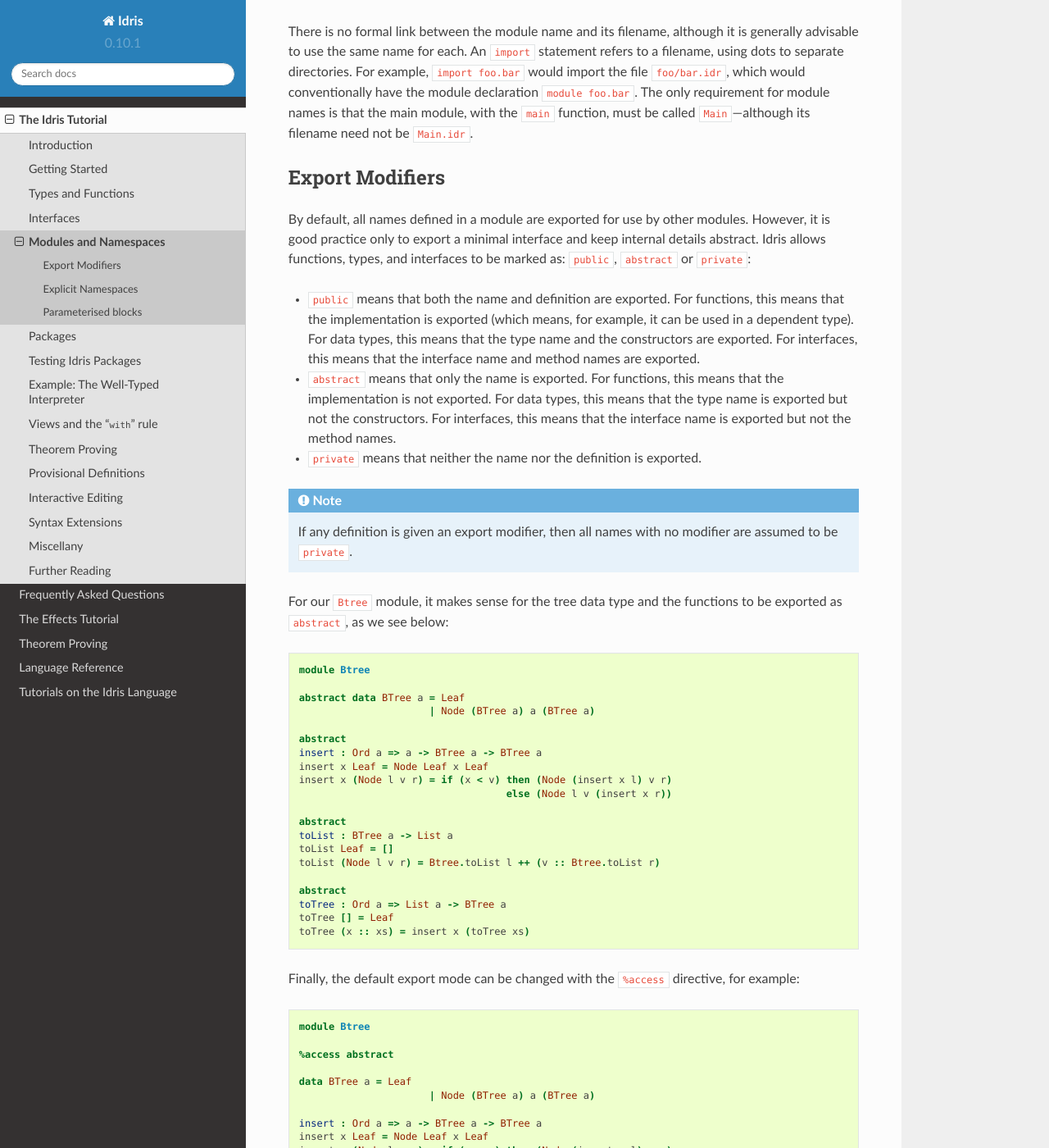
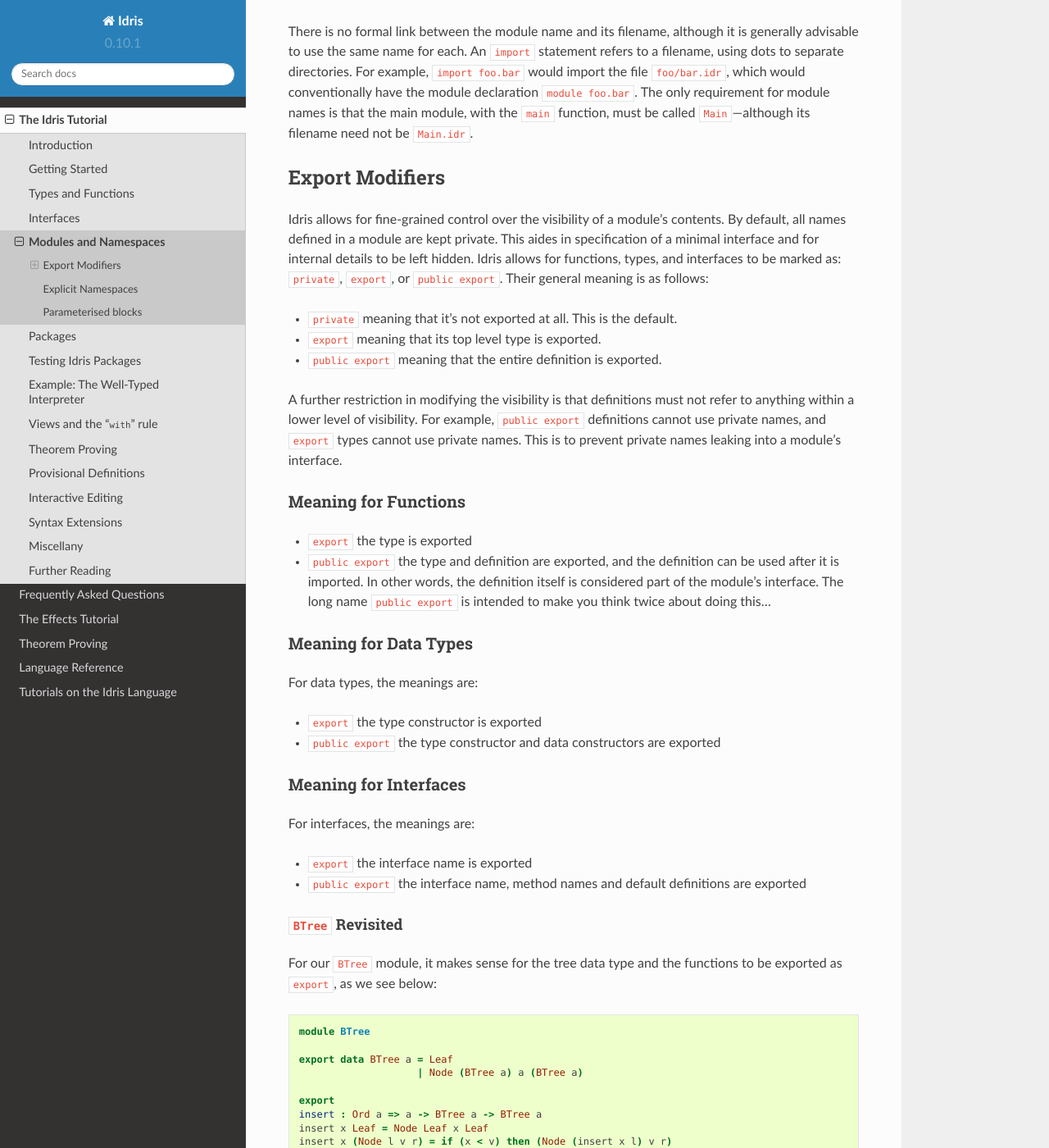
Before and after one commit to idris-lang/Idris-dev, a Sphinx documentation site: the page built from docs/tutorial/modules.rst, in a window 1280 px wide and 1400 px high, scrolled down 1152 px. Shown: the whole window at 82% size. Built offline with Sphinx 7.4.7 and the Read the Docs theme 2.0.0, drawn with Linux system fonts in a browser that asks for light colours; formulas are drawn with MathJax 3; some of the changed text lies outside the part shown.

Commit message:
Updated User Docs for new visibility modifiers.

```diff
--- a/docs/reference/syntax-guide.rst
+++ b/docs/reference/syntax-guide.rst
@@ -303,8 +303,8 @@ Visibility
 
 ::
 
-    public
-    abstract
+    public export
+    export
     private
 
 Totality
--- a/docs/tutorial/modules.rst
+++ b/docs/tutorial/modules.rst
@@ -75,55 +75,90 @@ main module, with the ``main`` function, must be called
 Export Modifiers
 ================
 
-By default, all names defined in a module are exported for use by other
-modules. However, it is good practice only to export a minimal interface
-and keep internal details abstract. Idris allows functions, types,
-and interfaces to be marked as: ``public``, ``abstract`` or ``private``:
+Idris allows for fine-grained control over the visibility of a
+module's contents. By default, all names defined in a module are kept
+private.  This aides in specification of a minimal interface and for
+internal details to be left hidden.  Idris allows for functions,
+types, and interfaces to be marked as: ``private``, ``export``, or
+``public export``.  Their general meaning is as follows:
 
--  ``public`` means that both the name and definition are exported. For
-   functions, this means that the implementation is exported (which
-   means, for example, it can be used in a dependent type). For data
-   types, this means that the type name and the constructors are
-   exported. For interfaces, this means that the interface name and method
-   names are exported.
+- ``private`` meaning that it's not exported at all. This is the
+  default.
 
--  ``abstract`` means that only the name is exported. For functions,
-   this means that the implementation is not exported. For data types,
-   this means that the type name is exported but not the constructors.
-   For interfaces, this means that the interface name is exported but not the
-   method names.
+- ``export`` meaning that its top level type is exported.
 
--  ``private`` means that neither the name nor the definition is
-   exported.
+- ``public export`` meaning that the entire definition is exported.
 
-.. note::
-    If any definition is given an export modifier, then all names with no modifier are assumed to be ``private``.
 
-For our ``Btree`` module, it makes sense for the tree data type and the
-functions to be exported as ``abstract``, as we see below:
+A further restriction in modifying the visibility is that definitions
+must not refer to anything within a lower level of visibility. For
+example, ``public export`` definitions cannot use private names, and
+``export`` types cannot use private names. This is to prevent private
+names leaking into a module's interface.
+
+Meaning for Functions
+---------------------
+
+- ``export`` the type is exported
+
+- ``public export`` the type and definition are exported, and the
+  definition can be used after it is imported. In other words, the
+  definition itself is considered part of the module's interface. The
+  long name ``public export`` is intended to make you think twice
+  about doing this...
+
+Meaning for Data Types
+----------------------
+
+For data types, the meanings are:
+
+- ``export``  the type constructor is exported
+
+- ``public export`` the type constructor and data constructors are
+  exported
+
+
+Meaning for Interfaces
+----------------------
+
+For interfaces, the meanings are:
+
+- ``export`` the interface name is exported
+- ``public export`` the interface name, method names and default
+  definitions are exported
+
+
+``BTree`` Revisited
++++++++++++++++++++
+
+For our ``BTree`` module, it makes sense for the tree data type and the
+functions to be exported as ``export``, as we see below:
 
 .. code-block:: idris
 
-    module Btree
+    module BTree
 
-    abstract data BTree a = Leaf
-                          | Node (BTree a) a (BTree a)
+    export data BTree a = Leaf
+                        | Node (BTree a) a (BTree a)
 
-    abstract
+    export
     insert : Ord a => a -> BTree a -> BTree a
     insert x Leaf = Node Leaf x Leaf
     insert x (Node l v r) = if (x < v) then (Node (insert x l) v r)
                                        else (Node l v (insert x r))
 
-    abstract
+    export
     toList : BTree a -> List a
     toList Leaf = []
     toList (Node l v r) = Btree.toList l ++ (v :: Btree.toList r)
 
-    abstract
+    export
     toTree : Ord a => List a -> BTree a
     toTree [] = Leaf
     toTree (x :: xs) = insert x (toTree xs)
+
+``%access`` Directive
+----------------------
 
 Finally, the default export mode can be changed with the ``%access``
 directive, for example:
@@ -132,7 +167,7 @@ directive, for example:
 
     module Btree
 
-    %access abstract
+    %access export
 
     data BTree a = Leaf
                           | Node (BTree a) a (BTree a)
@@ -151,7 +186,10 @@ directive, for example:
     toTree (x :: xs) = insert x (toTree xs)
 
 In this case, any function with no access modifier will be exported as
-``abstract``, rather than left ``private``.
+``export``, rather than left ``private``.
+
+Propagating Inner Module API's
+-------------------------------
 
 Additionally, a module can re-export a module it has imported, by using
 the ``public`` modifier on an ``import``. For example:
```
